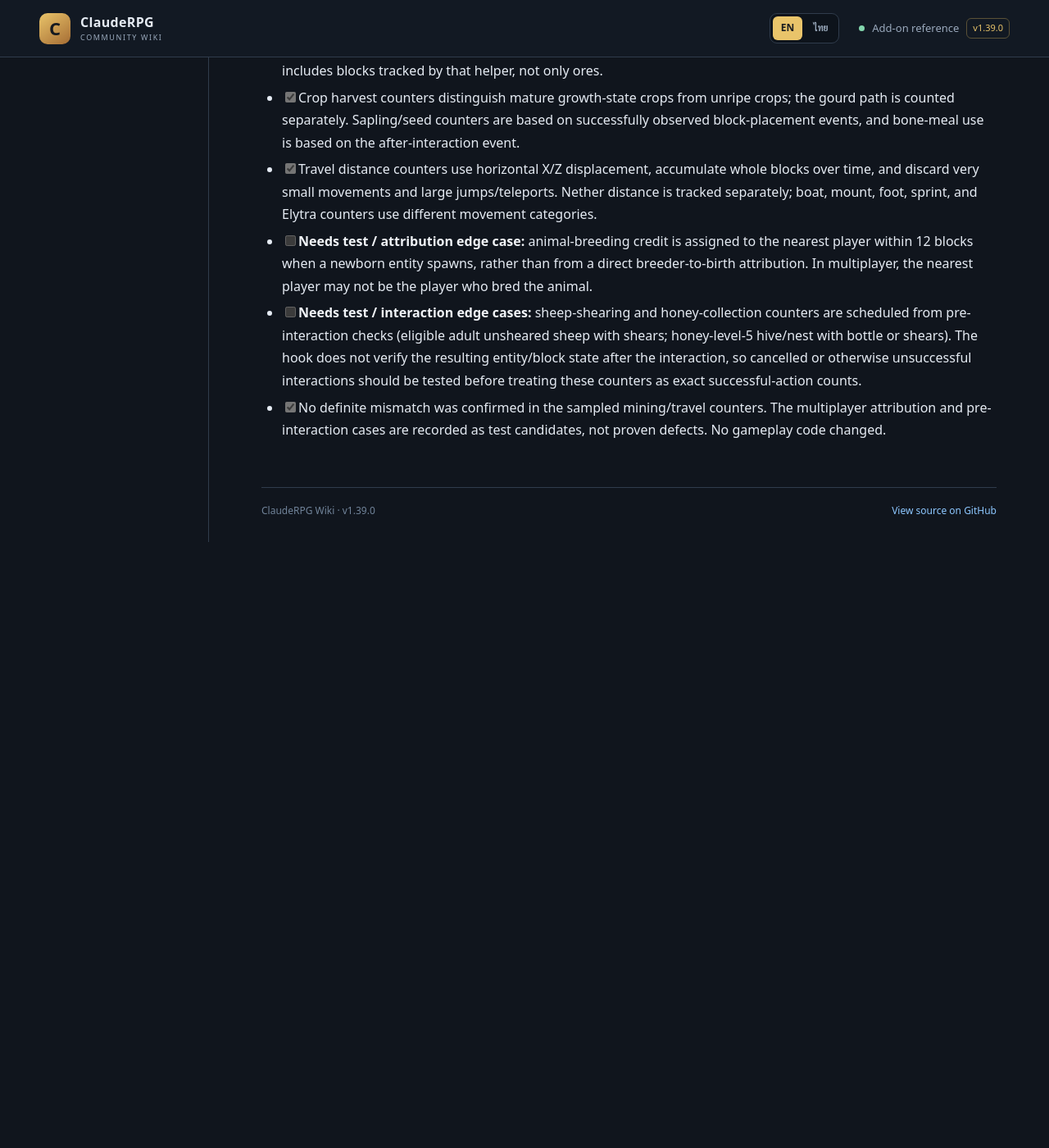
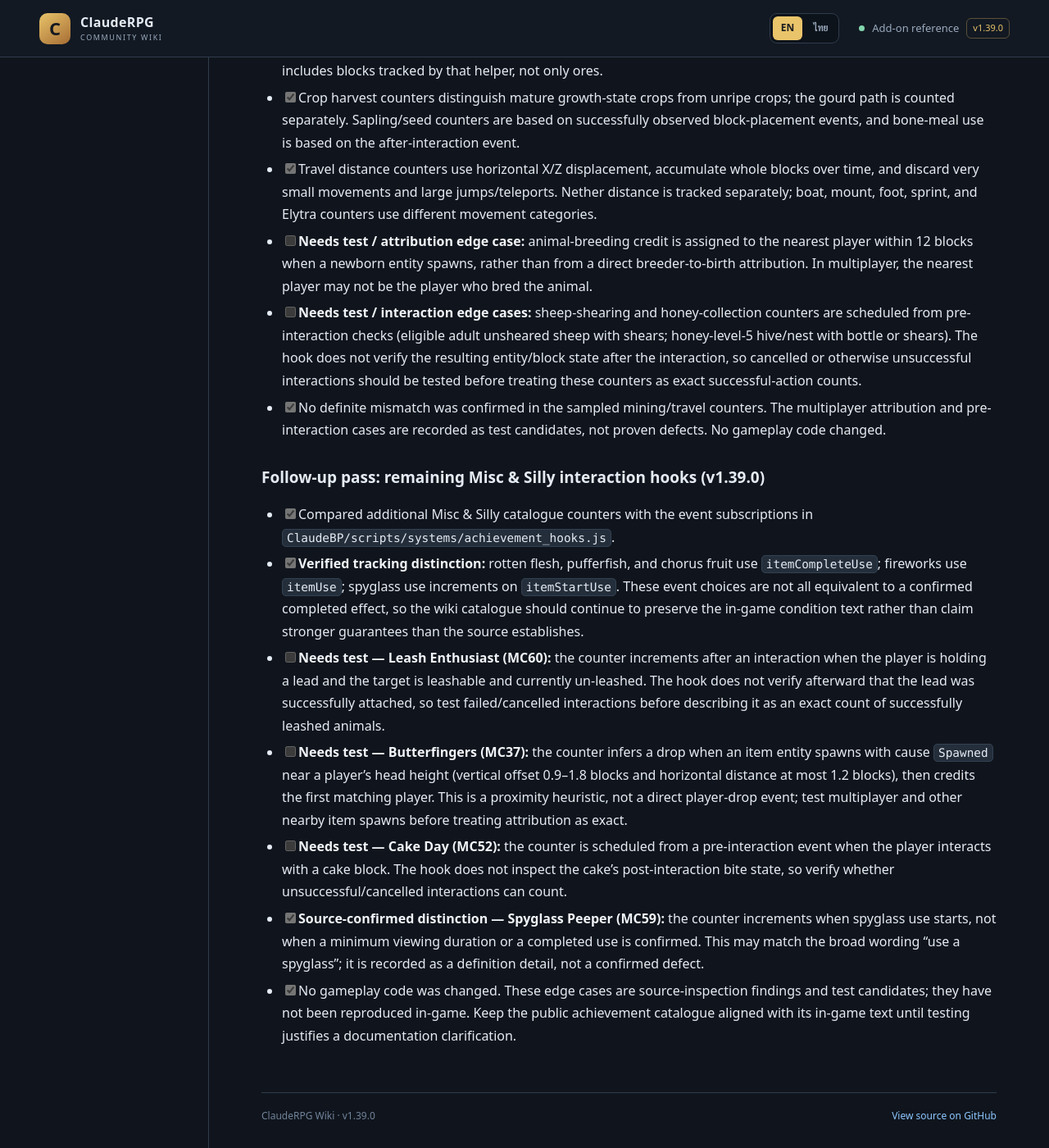
Before and after one commit to miniTorch25/ClaudeRPG-Wiki-V2, a Jekyll site: the page built from CONTENT-GAP-AUDIT.md, in a window 1280 px wide and 1400 px high, scrolled down 16625 px. Shown: the whole window at 82% size. Built offline with Jekyll 4.4.1, drawn with Linux system fonts in a browser that asks for light colours; our own code applies the rules of GitHub Pages for plain Markdown files; before the commit the page ends 17286 px from its top, so only the background shows below that.

Commit message:
Docs: audit remaining misc achievement hooks

```diff
--- a/CONTENT-GAP-AUDIT.md
+++ b/CONTENT-GAP-AUDIT.md
@@ -377,3 +377,14 @@ Use these labels in editorial notes while drafting:
 - [ ] **Needs test / attribution edge case:** animal-breeding credit is assigned to the nearest player within 12 blocks when a newborn entity spawns, rather than from a direct breeder-to-birth attribution. In multiplayer, the nearest player may not be the player who bred the animal.
 - [ ] **Needs test / interaction edge cases:** sheep-shearing and honey-collection counters are scheduled from pre-interaction checks (eligible adult unsheared sheep with shears; honey-level-5 hive/nest with bottle or shears). The hook does not verify the resulting entity/block state after the interaction, so cancelled or otherwise unsuccessful interactions should be tested before treating these counters as exact successful-action counts.
 - [x] No definite mismatch was confirmed in the sampled mining/travel counters. The multiplayer attribution and pre-interaction cases are recorded as test candidates, not proven defects. No gameplay code changed.
+
+
+### Follow-up pass: remaining Misc & Silly interaction hooks (v1.39.0)
+
+- [x] Compared additional Misc & Silly catalogue counters with the event subscriptions in `ClaudeBP/scripts/systems/achievement_hooks.js`.
+- [x] **Verified tracking distinction:** rotten flesh, pufferfish, and chorus fruit use `itemCompleteUse`; fireworks use `itemUse`; spyglass use increments on `itemStartUse`. These event choices are not all equivalent to a confirmed completed effect, so the wiki catalogue should continue to preserve the in-game condition text rather than claim stronger guarantees than the source establishes.
+- [ ] **Needs test — Leash Enthusiast (MC60):** the counter increments after an interaction when the player is holding a lead and the target is leashable and currently un-leashed. The hook does not verify afterward that the lead was successfully attached, so test failed/cancelled interactions before describing it as an exact count of successfully leashed animals.
+- [ ] **Needs test — Butterfingers (MC37):** the counter infers a drop when an item entity spawns with cause `Spawned` near a player's head height (vertical offset 0.9–1.8 blocks and horizontal distance at most 1.2 blocks), then credits the first matching player. This is a proximity heuristic, not a direct player-drop event; test multiplayer and other nearby item spawns before treating attribution as exact.
+- [ ] **Needs test — Cake Day (MC52):** the counter is scheduled from a pre-interaction event when the player interacts with a cake block. The hook does not inspect the cake's post-interaction bite state, so verify whether unsuccessful/cancelled interactions can count.
+- [x] **Source-confirmed distinction — Spyglass Peeper (MC59):** the counter increments when spyglass use starts, not when a minimum viewing duration or a completed use is confirmed. This may match the broad wording “use a spyglass”; it is recorded as a definition detail, not a confirmed defect.
+- [x] No gameplay code was changed. These edge cases are source-inspection findings and test candidates; they have not been reproduced in-game. Keep the public achievement catalogue aligned with its in-game text until testing justifies a documentation clarification.
```
